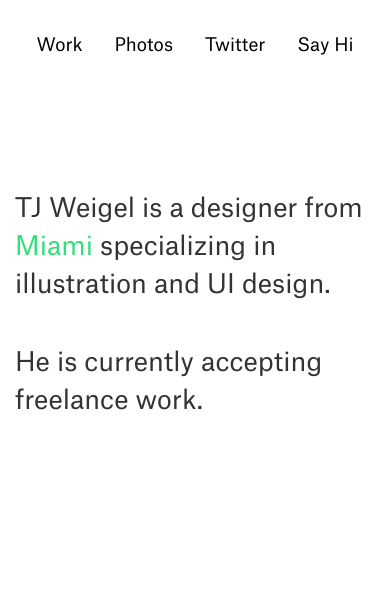
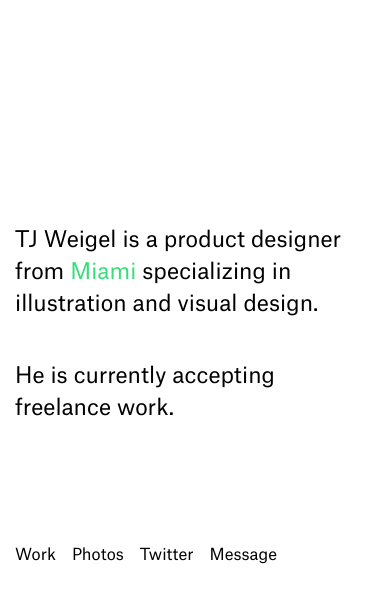
Before and after one commit to tjweigel/tjweigel.github.io, a plain HTML site: page index.html in a window 390 px wide. Drawn offline with Linux system fonts and the light colour scheme.

Commit message:
happy holidays
simplifiying the site more and more

- black everything!
- improved link hover & focus
- updated copy
- new nav
- changed header to footer
- improved type, spacing & grid

```diff
--- a/css/2017.css
+++ b/css/2017.css
@@ -15,27 +15,20 @@ h1, h2, h3, h4, h5, h6, p, body {
 }
 
 body {
-  color: #333;
+  color: #000;
   background: #fff;
   text-rendering: optimizeLegibility;
   -webkit-font-smoothing: antialiased;
-  padding: 0;
-}
-
-p {
-  font-size: 18px;
 }
 
 a {
-  font-size: 18px;
   color: #000;
   transition: color 0.1s ease;
   -webkit-transition: color 0.1s ease;
 }
 
-a:hover {
-  color: #000;
-  opacity: .65;
+a:hover, a:focus {
+  color: #999;
 }
 
 .miami {
@@ -43,24 +36,7 @@ a:hover {
 }
 
 .miami:hover {
-  color: #333;
-  opacity: 1;
-}
-
-
-
-/*Header*/
-
-.header {
-  height: auto;
-}
-
-.desktop {
-  padding: 50px 0;
-}
-
-.mobile {
-  padding: 25px 0;
+  color: #000;
 }
 
 
@@ -69,7 +45,20 @@ a:hover {
 
 .main {
   height: auto;
-  padding: 100px 0;
+  padding: 14rem 0 0;
+}
+
+
+
+/*Footer*/
+
+.footer {
+  height: auto;
+	padding: 6rem 0 0;
+}
+
+.footer .menu > li > a {
+	padding: 0.7rem 1rem 0.7rem 0;
 }
 
 
@@ -79,24 +68,23 @@ a:hover {
 /*Small only*/
 @media screen and (max-width: 39.9375em) {
   p, .miami{
-    font-size: 26px;
-    line-height: 38px;
+    font-size: 1.375rem;
+    line-height: 2rem;
   }
 }
 
 /*Medium only*/
 @media screen and (min-width: 40em) and (max-width: 63.9375em) {
   p, .miami{
-    font-size: 36px;
-    line-height: 48px;
+    font-size: 1.75rem;
+    line-height: 3rem;
   }
 }
 
 /*Large and up*/
 @media screen and (min-width: 64em) {
   p, .miami{
-    font-size: 44px;
-    line-height: 60px;
-    text-align: center;
+    font-size: 2rem;
+    line-height: 3rem;
   }
 }
--- a/index.html
+++ b/index.html
@@ -10,36 +10,22 @@
   </head>
   <body>
 
-    <div class="row header show-for-large desktop">
-      <div class="medium-6 columns">
+    <div class="row align-center main">
+      <div class="small-12 medium-11 large-12 columns">
+        <p>TJ Weigel is a product designer from <a href="https://youtu.be/IwBS6QGsH_4?t=16s" class="miami" target="blank">Miami</a> specializing in illustration and visual design.</p>
+        <br>
+        <p>He is currently accepting freelance work.</p>
+      </div>
+    </div>
+
+    <div class="row align-center footer">
+      <div class="small-12 medium-11 large-12 columns">
         <ul class="menu">
-          <li class="logo"><a href="mailto:hi@tjweigel.com">hi@tjweigel.com</a></li>
-        </ul>
-      </div>
-      <div class="medium-6 columns">
-        <ul class="menu align-right">
           <li><a href="http://dribbble.com/tjweigel">Work</a></li>
           <li><a href="http://instagram.com/tj.weigel">Photos</a></li>
           <li><a href="http://twitter.com/tjweigel">Twitter</a></li>
+          <li><a href="mailto:hi@tjweigel.com">Message</a></li>
         </ul>
-      </div>
-    </div>
-    <div class="row header hide-for-large mobile">
-      <div class="small-12 columns">
-        <ul class="menu align-center">
-          <li><a href="http://dribbble.com/tjweigel">Work</a></li>
-          <li><a href="http://instagram.com/tj.weigel">Photos</a></li>
-          <li><a href="http://twitter.com/tjweigel">Twitter</a></li>
-          <li><a href="mailto:hi@tjweigel.com">Say Hi</a></li>
-        </ul>
-      </div>
-    </div>
-
-    <div class="row main align-center">
-      <div class="small-12 medium-11 large-11 columns">
-        <p>TJ Weigel is a designer from <a href="https://youtu.be/IwBS6QGsH_4?t=16s" class="miami" target="blank">Miami</a> specializing in illustration and UI design.</p>
-        <br>
-        <p>He is currently accepting freelance work.</p>
       </div>
     </div>
 
```
